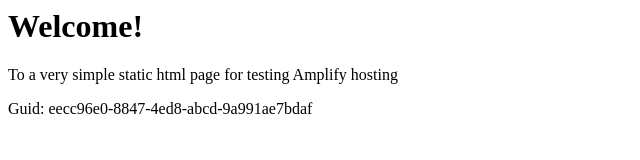
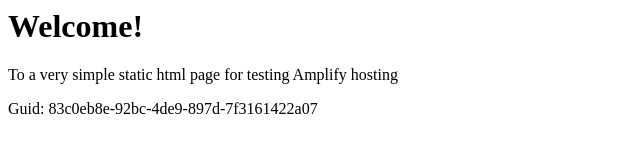
Before and after one commit to aws-aemilia-pdx/Github-PR-Commit-Integration-Test-DoNotTouch-GitHubWebhookPushCanaryTest-v1-beta-us-west-2, a website: page src/index.html in a window 1280 px wide. Shown: the full height of the page, 0-640 px from the left. Drawn offline with Linux system fonts and the light colour scheme.

Commit message:
commit from integ tests

```diff
--- a/src/index.html
+++ b/src/index.html
@@ -12,6 +12,6 @@
 <body>
     <h1>Welcome!</h1>
     <p>To a very simple static html page for testing Amplify hosting</p>
-    <p>Guid: eecc96e0-8847-4ed8-abcd-9a991ae7bdaf</p></body>
+    <p>Guid: 83c0eb8e-92bc-4de9-897d-7f3161422a07</p></body>
 
 </html>
```
